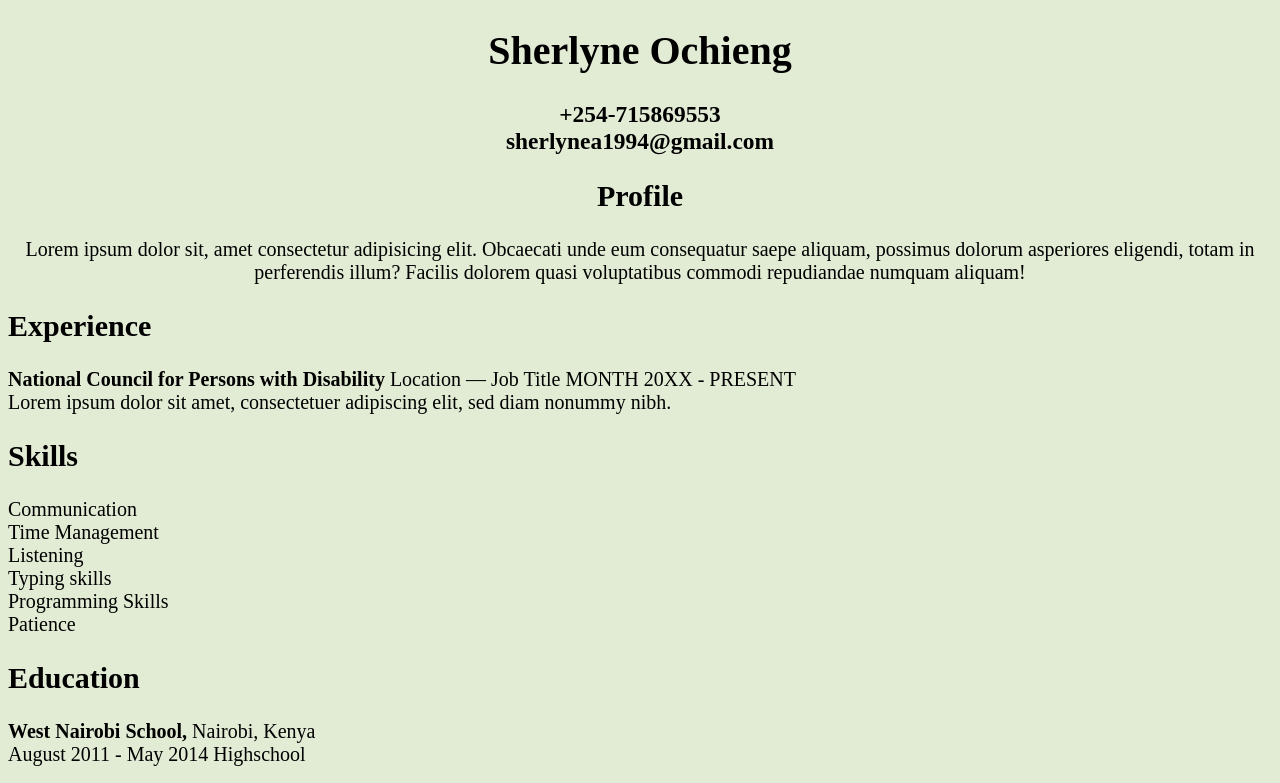
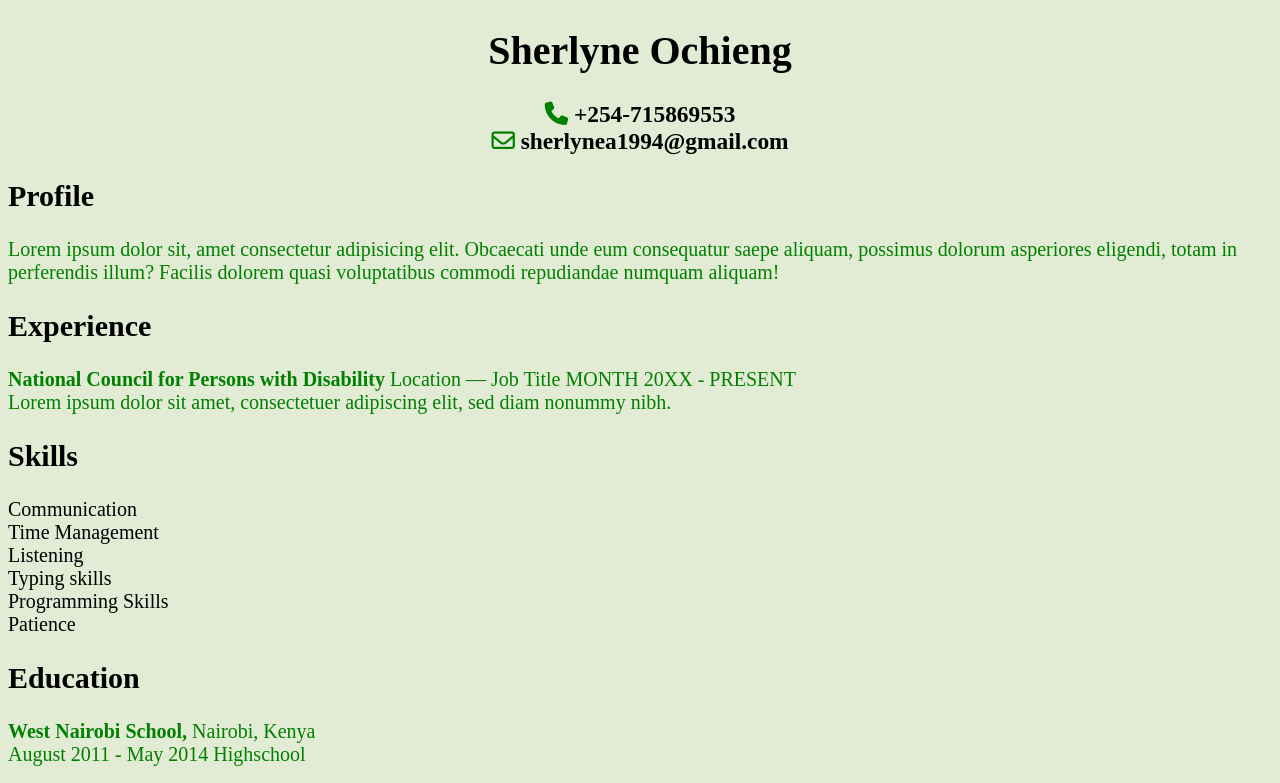
Before and after one commit to ShernOc/resume-cv, a plain HTML site: page index.html in a window 1280 px wide. Shown: the top 783 px of the page. Drawn offline with Linux system fonts and the light colour scheme.

Commit message:
created icons

```diff
--- a/index.html
+++ b/index.html
@@ -5,6 +5,8 @@
     <meta name="viewport" content="width=device-width, initial-scale=1.0">
     <title>sherlyne'resume </title>
     <link rel="stylesheet" href="./main.css">
+    <!-- icons  -->
+    <script src="https://kit.fontawesome.com/1387035659.js" crossorigin="anonymous"></script>
 </head>
 <body>
         <header id="header">
@@ -16,13 +18,14 @@
             <!-- contacts -->
             <h3>
             <ul>
-                <li>+254-715869553</li>
-                <li>sherlynea1994@gmail.com</li>
+                <li><i class="fa-solid fa-phone"></i>
+                    +254-715869553</li>
+                <li><i class="fa-regular fa-envelope"></i> sherlynea1994@gmail.com</li>
         </ul>
 
             </h3>
         </div>
-        <div id="profile">
+        <div class="profile">
             <!-- profile  -->
             <h2>Profile </h2>
             <p>Lorem ipsum dolor sit, amet consectetur adipisicing elit. Obcaecati unde eum consequatur saepe aliquam, possimus dolorum asperiores eligendi, totam in perferendis illum? Facilis dolorem quasi voluptatibus commodi repudiandae numquam aliquam!
--- a/main.css
+++ b/main.css
@@ -11,3 +11,12 @@ body{
     background:rgb(226, 235, 212);
     font-size: 20px;
 }
+p{
+    color:green;
+}
+
+/* icons  */
+
+.fa-phone, .fa-envelope{
+    color:green;
+}
```
